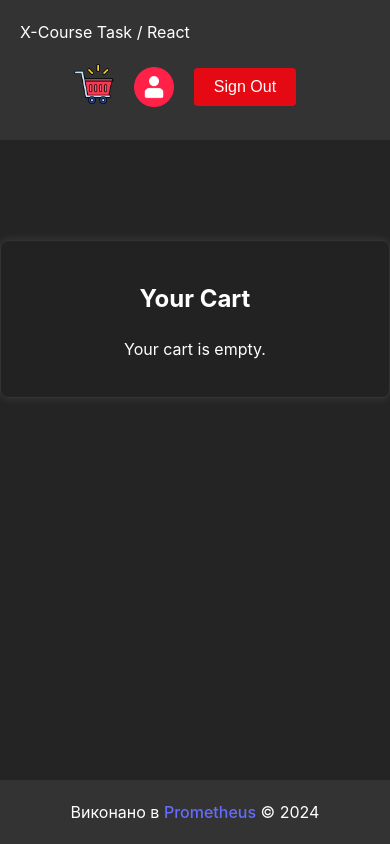
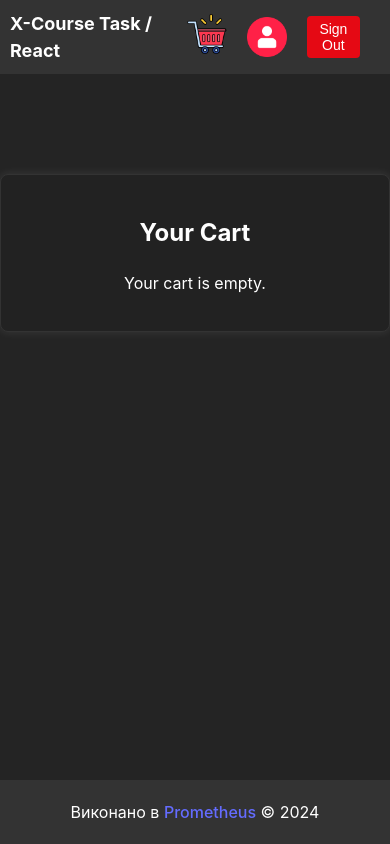
Before and after one commit to quincyqqe/prometheus-x-course-task, a React (Vite) app: page /cart in a window 390 px wide. Built offline with nearby package versions, Linux system fonts and the light colour scheme.

Commit message:
responsive fixes

```diff
--- a/src/components/Filter/Filter.scss
+++ b/src/components/Filter/Filter.scss
@@ -23,6 +23,10 @@
       border: none;
       border-radius: 4px;
       width: 200px;
+
+      @media (max-width: 600px) {
+        width: 150px;
+      }
     }
   }
 
@@ -46,9 +50,3 @@
     }
   }
 }
-
-@media (max-width: 600px) {
-	.filter .filter-search .filter-search-input {
-		width: 150px;
-	}
-}
--- a/src/components/Header/Header.scss
+++ b/src/components/Header/Header.scss
@@ -7,8 +7,7 @@
   color: #fff;
 
   @media screen and (max-width: 600px) {
-    flex-direction: column;
-    align-items: flex-start;
+    padding: 10px;
   }
 }
 
@@ -16,13 +15,18 @@
   display: flex;
   align-items: center;
 
-  .header-title {
+  .header__logo {
+    height: 40px;
+    margin-right: 20px;
+  }
+
+  .header__title {
     font-size: 24px;
     font-weight: bold;
-  }
 
-  @media screen and (max-width: 600px) {
-    margin-bottom: 10px;
+    @media screen and (max-width: 600px) {
+      font-size: 18px;
+    }
   }
 }
 
@@ -52,13 +56,11 @@
     border-radius: 4px;
     cursor: pointer;
     margin-right: 20px;
-  }
 
-  @media screen and (max-width: 600px) {
-    width: 100%;
-    justify-content: center;
-    margin-top: 10px;
-    margin-bottom: 10px;
+    @media screen and (max-width: 600px) {
+      padding: 5px 10px;
+      font-size: 14px;
+    }
   }
 }
 
```
Lines whose indentation alone changed are shown as unchanged.
